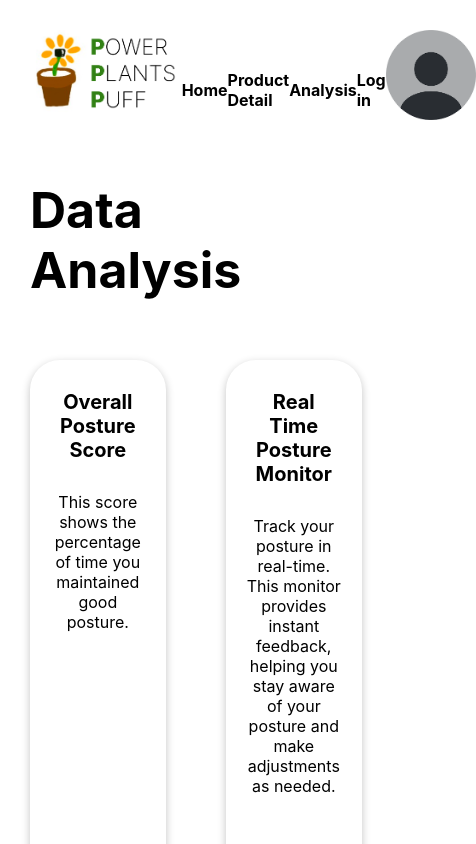
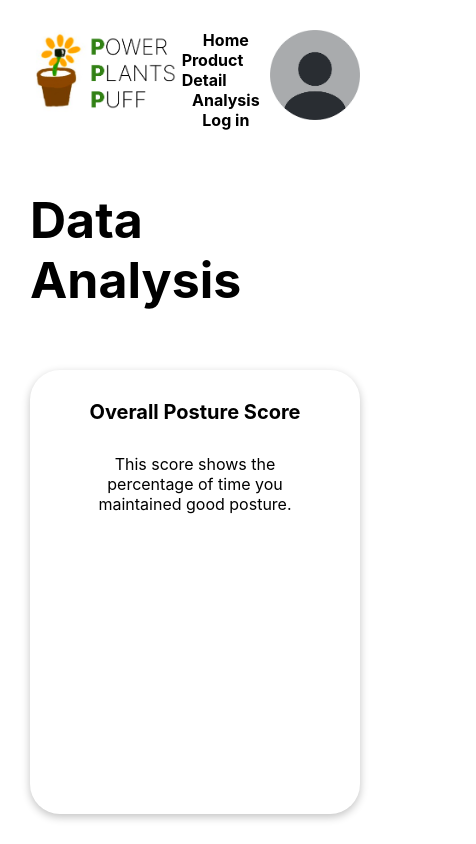
Before and after one commit to Power-Puff-Plants/desktop-garden-web-app, a React (Create React App) app: page /data in a window 390 px wide. Shown: the top 844 px of the page, 476 px wide, since content can reach past the window. Built offline with nearby package versions, Linux system fonts and the light colour scheme.

Commit message:
Adds max-width styling for phone

```diff
--- a/src/App.js
+++ b/src/App.js
@@ -5,6 +5,7 @@ import NavigationBar from './components/NavigationBar';
 import HomeScreen from './screens/HomeScreen';
 import DataAnalysisScreen from './screens/DataAnalysisScreen';
 import LoginScreen from './screens/LoginScreen';
+import ProductDetailsScreen from './screens/ProductDetailScreen';
 
 function App() {
   return (
@@ -15,6 +16,7 @@ function App() {
           <Routes>
             <Route path='/' element={<HomeScreen />} />
             <Route path='/data' element={<DataAnalysisScreen />}/>
+            <Route path='/product-detail' element={<ProductDetailsScreen />}/>
             <Route path='/login' element={<LoginScreen />}/>
           </Routes>
         </div>
--- a/src/components/NavigationBar.js
+++ b/src/components/NavigationBar.js
@@ -8,7 +8,7 @@ const NavigationBar = () => {
       <div className={styles.rightNavContainer}>
         <div className={styles.routesContainer}>
           <Link to='/' className={styles.link}>Home</Link>
-          <Link className={styles.link}>Product Detail</Link>
+          <Link to='/product-detail' className={styles.link}>Product Detail</Link>
           <Link to='/data' className={styles.link}>Analysis</Link>
           <Link className={styles.link}>Log in</Link>
         </div>
--- a/src/components/NavigationBar.module.css
+++ b/src/components/NavigationBar.module.css
@@ -34,7 +34,15 @@
     align-items: center;
     max-width: 500px;
     width: 90%;
-    padding-top: 30px;
+    /* padding-top: 30px; */
+    /* background-color: bisque; */
+}
+
+@media (max-width: 600px) {
+    .routesContainer {
+        flex-direction: column;
+        /* justify-content: space-evenly; */
+    }
 }
 
 .link {
--- a/src/screens/DataAnalysis.module.css
+++ b/src/screens/DataAnalysis.module.css
@@ -2,6 +2,12 @@
     display: flex;
     flex-direction: row;
     justify-content: space-around;
+}
+
+@media (max-width: 800px) {
+    .dataContainerHolder {
+        flex-direction: column;
+    }
 }
 
 .dataAnalysisTitle {
```
Also changed, not shown: src/screens/ProductDetailScreen.module.css (added).
